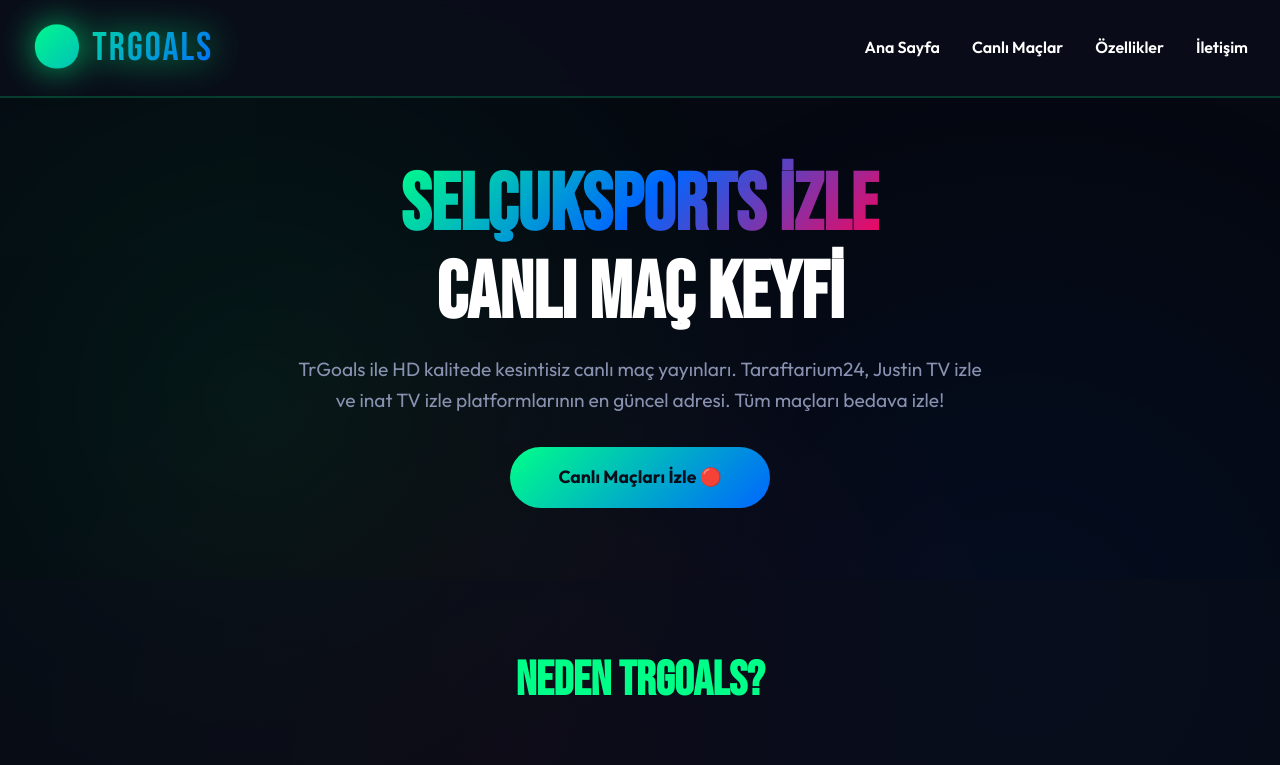
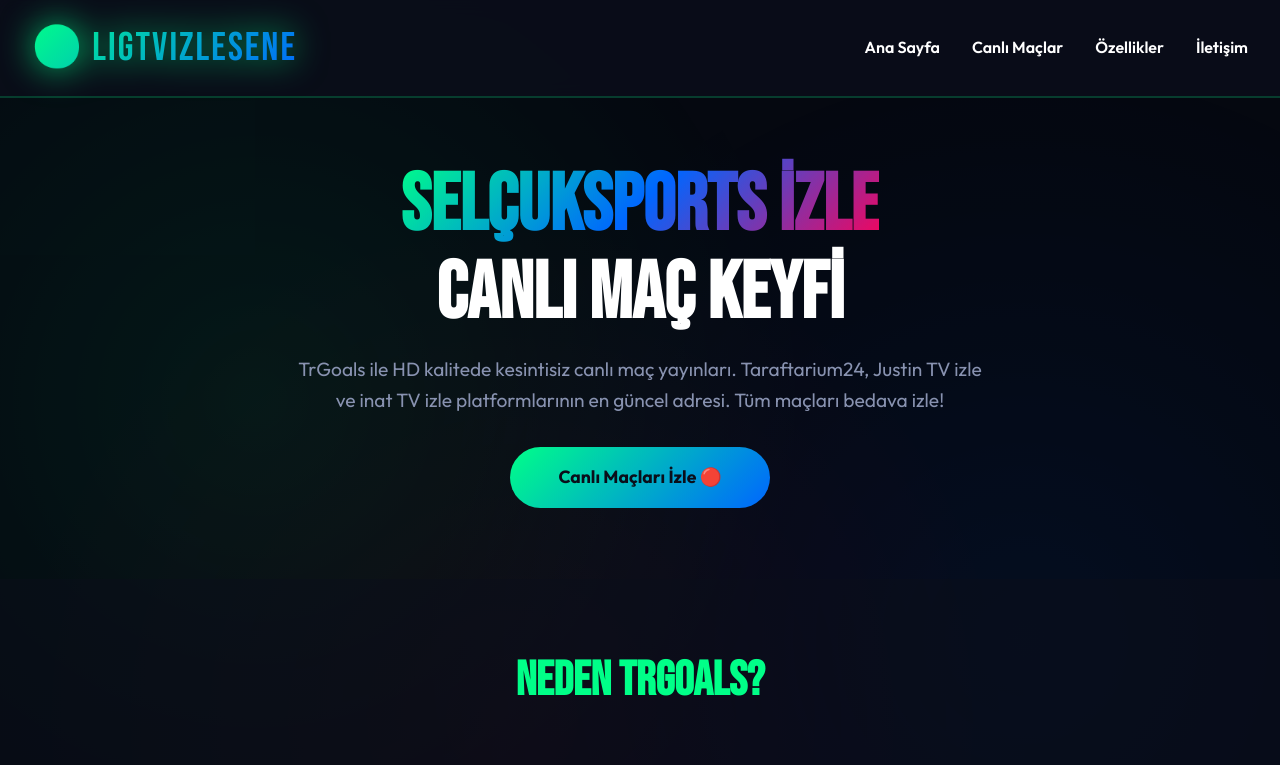
Before and after one commit to osdahd/ligtvizlesenegiris, a plain HTML site: page index.html in a window 1280 px wide. Shown: the top 765 px of the page. Drawn offline with Linux system fonts and the light colour scheme.

Commit message:
Update index.html

```diff
--- a/index.html
+++ b/index.html
@@ -477,7 +477,7 @@
 
     <header>
         <nav class="container">
-            <div class="logo">⚽ TRGOALS</div>
+            <div class="logo">⚽ LIGTVIZLESENE</div>
             <ul class="nav-links">
                 <li><a href="#anasayfa">Ana Sayfa</a></li>
                 <li><a href="#canli-maclar">Canlı Maçlar</a></li>
```
